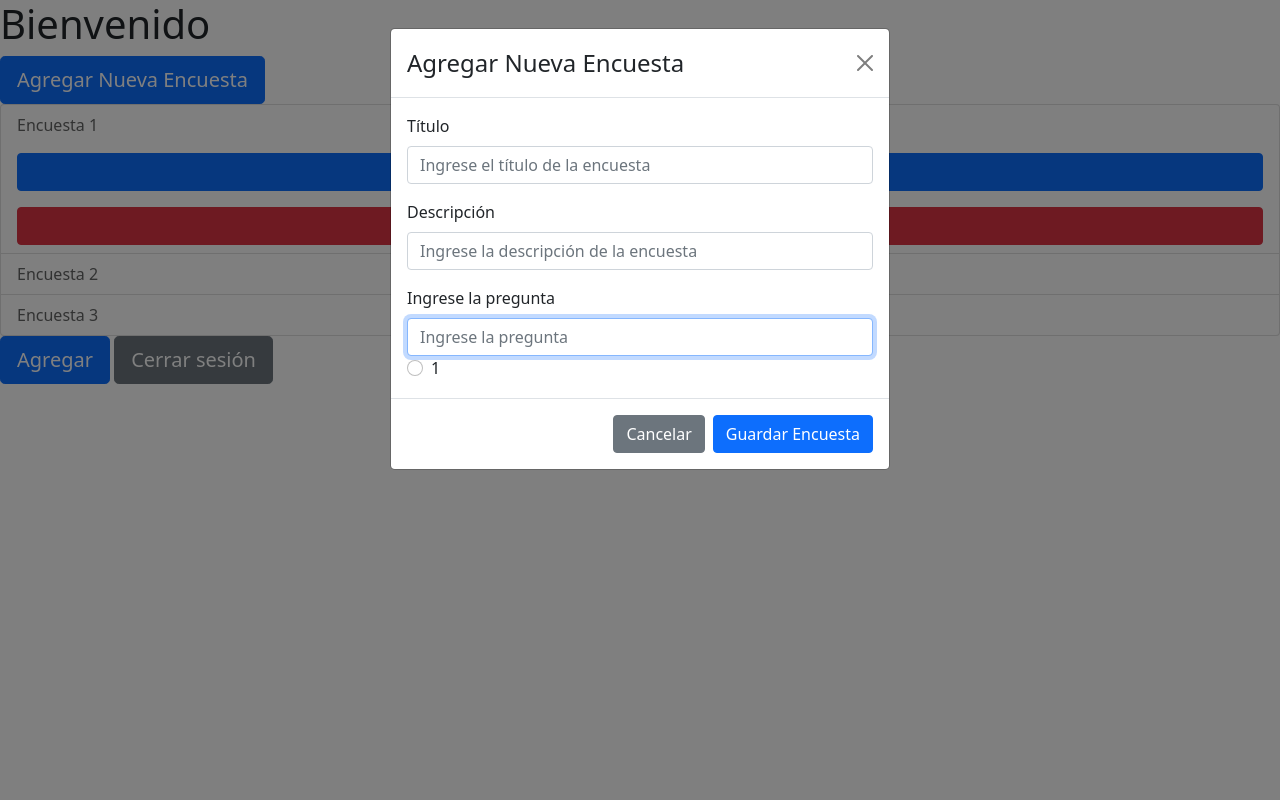
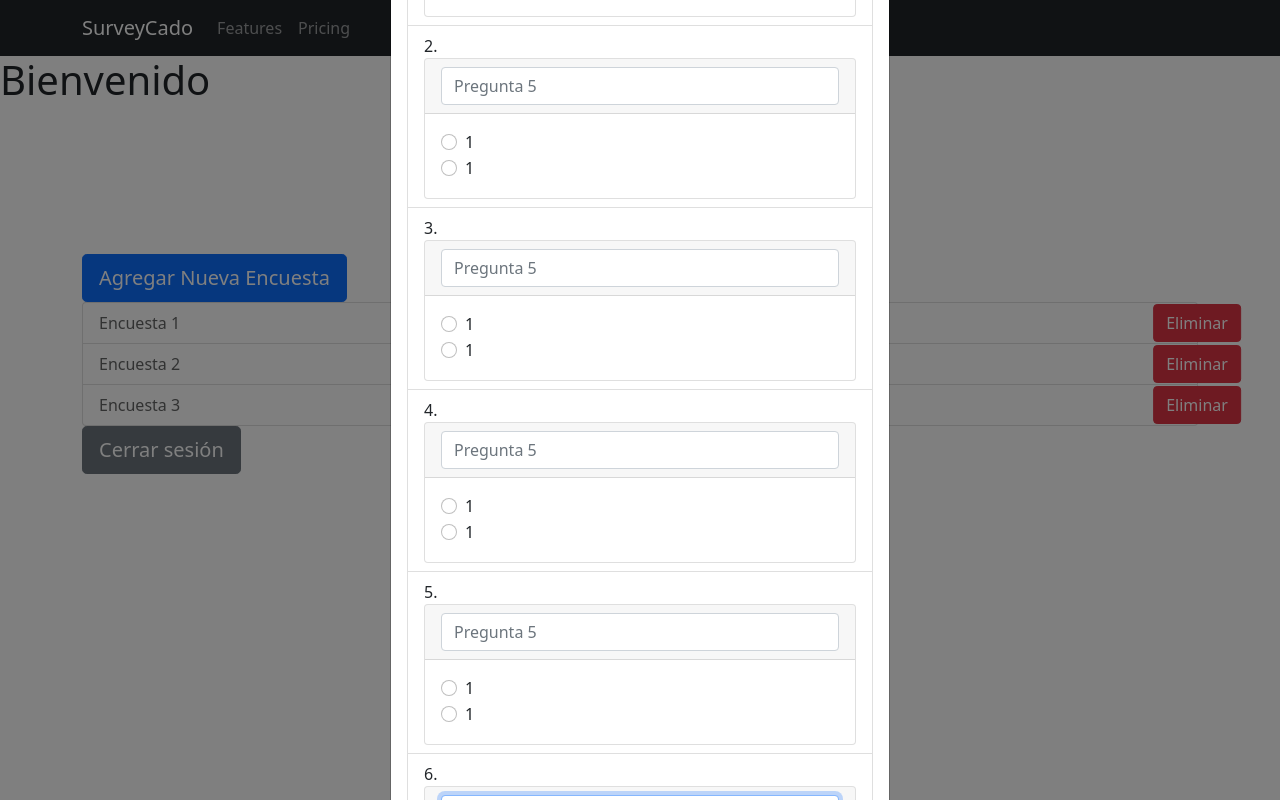
Before and after one commit to PamelaCarina/IngSoftll, a React (Create React App) app in the folder Frontend/: page / in a window 1280 px wide. Both pictures are taken after a click on the button "Agregar Nueva Encuesta". Built offline with nearby package versions, Linux system fonts and the light colour scheme.

Commit message:
agregue CardPregunta

```diff
--- a/Frontend/src/components/BotonAgregarEncuesta/index.js
+++ b/Frontend/src/components/BotonAgregarEncuesta/index.js
@@ -6,7 +6,6 @@ const BotonAgregarEncuesta = () =>{
   return (
     <div className="App">
         <div>
-          <Button variant="primary" size="lg">Agregar</Button>{' '}
           <Button variant="secondary" size="lg">Cerrar sesión</Button>{' '}
         </div>
     </div>
--- /dev/null
+++ b/Frontend/src/components/CardPregunta/index.js
@@ -0,0 +1,42 @@
+import React from 'react'
+
+import Form from 'react-bootstrap/Form';
+import Card from 'react-bootstrap/Card';
+
+const CardPregunta = () => {
+    return(
+        <>
+            <Card>
+                <Card.Header>
+                <Form.Group  controlId="FormEncuesta">
+                    <Form.Control
+                    type="text"
+                    placeholder="Pregunta 5"
+                    autoFocus
+                    />
+                </Form.Group>
+                </Card.Header>
+                <Card.Body>
+                <Form>
+                    <div>
+                    <Form.Check
+                        label="1"
+                        name="group1"
+                        type="radio"
+                        id="ola"
+                    />
+                    <Form.Check
+                        label="1"
+                        name="group1"
+                        type="radio"
+                        id="ola"
+                    />
+                    </div>
+                </Form>
+                </Card.Body>
+            </Card>
+        </>
+    );
+}
+
+export default CardPregunta;
--- a/Frontend/src/components/ListaEncuestas/index.js
+++ b/Frontend/src/components/ListaEncuestas/index.js
@@ -8,16 +8,20 @@ const ListaEncuestas = () => {
     return(
         <>
             <ListGroup>
-                <ListGroup.Item action variant="light" className="d-grid gap-3">
+                <ListGroup.Item action variant="light" className="position-relative position-relative-example">
                     Encuesta 1
-                    <Button variant="primary">Editar</Button>{' '}
-                    <Button variant="danger">Eliminar</Button>{' '}
+                    <Button variant="primary" className="position-absolute top-50 start-50 translate-middle">Editar</Button>{' '}
+                    <Button variant="danger" className="position-absolute top-50 start-100 translate-middle">Eliminar</Button>{' '}
                 </ListGroup.Item>
                 <ListGroup.Item action variant="light">
                     Encuesta 2
+                    <Button variant="primary" className="position-absolute top-50 start-50 translate-middle">Editar</Button>{' '}
+                    <Button variant="danger" className="position-absolute top-50 start-100 translate-middle">Eliminar</Button>{' '}
                 </ListGroup.Item>
                 <ListGroup.Item action variant="light">
                     Encuesta 3
+                    <Button variant="primary" className="position-absolute top-50 start-50 translate-middle">Editar</Button>{' '}
+                    <Button variant="danger" className="position-absolute top-50 start-100 translate-middle">Eliminar</Button>{' '}
                 </ListGroup.Item>
             </ListGroup>
         </>
--- a/Frontend/src/components/ModalAgregarEncuesta/index.js
+++ b/Frontend/src/components/ModalAgregarEncuesta/index.js
@@ -3,7 +3,9 @@ import React, {useState} from "react";
 import Modal from 'react-bootstrap/Modal';
 import Button from 'react-bootstrap/Button';
 import Form from 'react-bootstrap/Form';
-import FormControl from 'react-bootstrap/FormControl';
+import Card from 'react-bootstrap/Card';
+import ListGroup from 'react-bootstrap/ListGroup'
+import CardPregunta from '../../components/CardPregunta'
 
 const ModalAgregarEncuesta = () => {
 
@@ -12,13 +14,14 @@ const ModalAgregarEncuesta = () => {
   const handleClose = () => setShow(false);
   const handleShow = () => setShow(true);
 
+
   return (
     <>
       <Button variant="primary" size= "lg" onClick={handleShow}>
         Agregar Nueva Encuesta
       </Button>
 
-      <Modal show={show} onHide={handleClose}>
+      <Modal show={show} onHide={handleClose} backdrop="static">
         <Modal.Header closeButton>
           <Modal.Title>Agregar Nueva Encuesta</Modal.Title>
         </Modal.Header>
@@ -28,39 +31,77 @@ const ModalAgregarEncuesta = () => {
             <Form.Group className="mb-3" controlId="FormEncuesta">
               <Form.Label>Título</Form.Label>
               <Form.Control
+                size="lg"
                 type="text"
                 placeholder="Ingrese el título de la encuesta"
                 autoFocus
               />
             </Form.Group>
-            <Form.Group
-              className="mb-3"
-              controlId="exampleForm.ControlTextarea1"
-            >
+            <Form.Group className="mb-3" controlId="exampleForm.ControlTextarea1">
               <Form.Label>Descripción</Form.Label>
               <Form.Control
+                as="textarea"
+                rows={3}
                 type="text"
                 placeholder="Ingrese la descripción de la encuesta"
                 autoFocus
               />
             </Form.Group>
 
-            <Form.Group>
-              <Form.Label>Ingrese la pregunta</Form.Label>
+            <ListGroup as="ol" numbered>
+              <ListGroup.Item as="li">
+                <Card>
+                  <Card.Header>
+                    <Form.Group  controlId="FormEncuesta">
                       <Form.Control
                         type="text"
-                placeholder="Ingrese la pregunta"
+                        placeholder="Pregunta 1"
                         autoFocus
                       />
+                    </Form.Group>
+                  </Card.Header>
+                  <Card.Body>
+                    <Form>
+                      <div>
                         <Form.Check
-                inline
                           label="1"
                           name="group1"
                           type="radio"
                           id="ola"
                         />
+                        <Form.Check
+                          label="1"
+                          name="group1"
+                          type="radio"
+                          id="ola"
+                        />
+                      </div>
+                    </Form>
+                  </Card.Body>
+                </Card>
+              </ListGroup.Item>
 
-            </Form.Group>
+              <ListGroup.Item as="li">
+                <CardPregunta></CardPregunta>
+              </ListGroup.Item>
+
+              <ListGroup.Item as="li">
+                <CardPregunta></CardPregunta>
+              </ListGroup.Item>
+
+              <ListGroup.Item as="li">
+                <CardPregunta></CardPregunta>
+              </ListGroup.Item>
+
+              <ListGroup.Item as="li">
+                <CardPregunta></CardPregunta>
+              </ListGroup.Item>
+
+              <ListGroup.Item as="li">
+                <CardPregunta></CardPregunta>
+              </ListGroup.Item>
+
+            </ListGroup>
           </Form>
         </Modal.Body>
 
--- a/Frontend/src/containers/Administrador/index.js
+++ b/Frontend/src/containers/Administrador/index.js
@@ -3,16 +3,33 @@ import React from 'react';
 import BotonAgregarEncuesta from '../../components/BotonAgregarEncuesta';
 import ModalAgregarEncuesta from '../../components/ModalAgregarEncuesta';
 import ListaEncuestas from '../../components/ListaEncuestas'
+import Container from 'react-bootstrap/Container';
+import Navbar from 'react-bootstrap/Navbar'
+import Nav from 'react-bootstrap/Nav'
+
 
 const Administrador = () => {
 
 
     return (
         <>
+            <Navbar bg="dark" variant="dark">
+                <Container>
+                <Navbar.Brand href="">SurveyCado</Navbar.Brand>
+                <Nav className="me-auto">
+                <Nav.Link href="" className='position-absolute start-50'>Home</Nav.Link>
+                <Nav.Link href="">Features</Nav.Link>
+                <Nav.Link href="">Pricing</Nav.Link>
+                </Nav>
+                </Container>
+            </Navbar>
             <h1> Bienvenido</h1>
-            <ModalAgregarEncuesta> </ModalAgregarEncuesta>
-            <ListaEncuestas> </ListaEncuestas>
-            <BotonAgregarEncuesta> </BotonAgregarEncuesta>
+            <Container style={{marginTop: "150px", marginBottom:"50px"}}>
+                <ModalAgregarEncuesta> </ModalAgregarEncuesta>
+                <ListaEncuestas> </ListaEncuestas>
+                <BotonAgregarEncuesta> </BotonAgregarEncuesta>
+            </Container>
+
 
 
 
```
Lines whose indentation alone changed are shown as unchanged.
